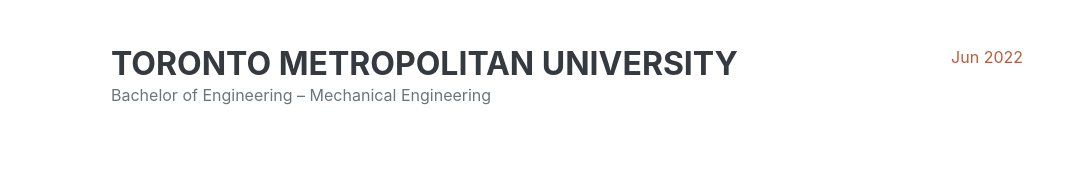
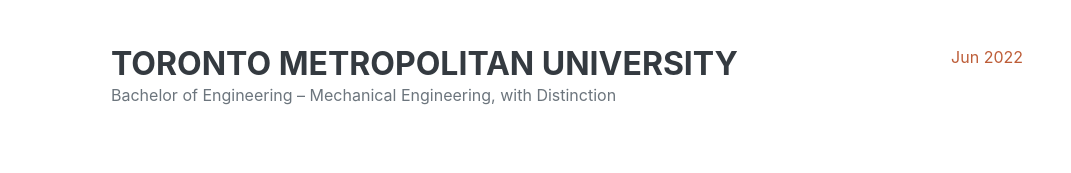
Before and after one commit to sahilpbhatt/sahilbhatt.github.io, a website: page index.html in a window 1280 px wide. Shown: the part 2223-2396 px from the top of the page, without its empty margins (209-1280 px from the left). Drawn offline with nearby package versions, Linux system fonts and the light colour scheme; a web font is replaced by a local one.

Commit message:
Update index.html

```diff
--- a/index.html
+++ b/index.html
@@ -133,7 +133,7 @@
         <div class="d-flex flex-column flex-md-row justify-content-between">
           <div class="flex-grow-1">
             <h3 class="mb-0">Toronto Metropolitan University</h3>
-            <div>Bachelor of Engineering – Mechanical Engineering</div>
+            <div>Bachelor of Engineering – Mechanical Engineering, with Distinction </div>
           </div>
           <div class="flex-shrink-0"><span class="text-primary">Jun 2022</span></div>
         </div>
```
